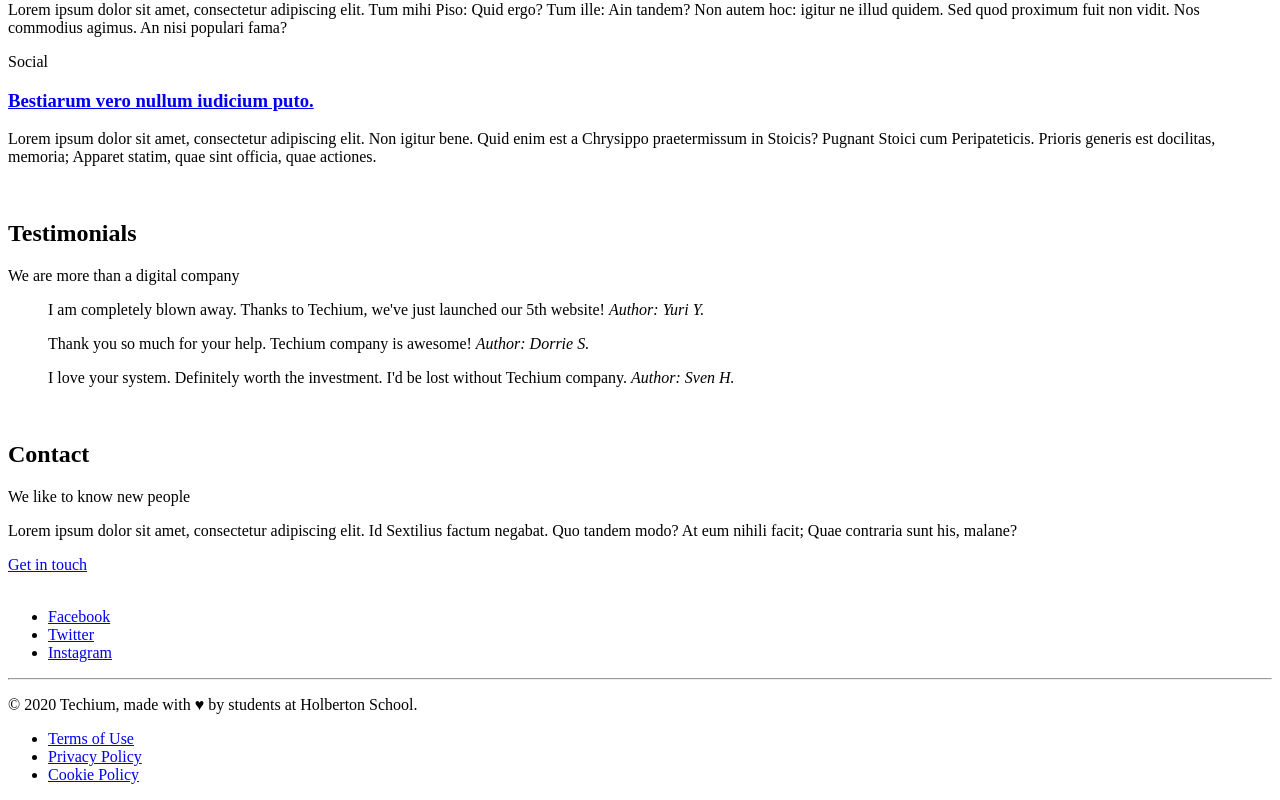
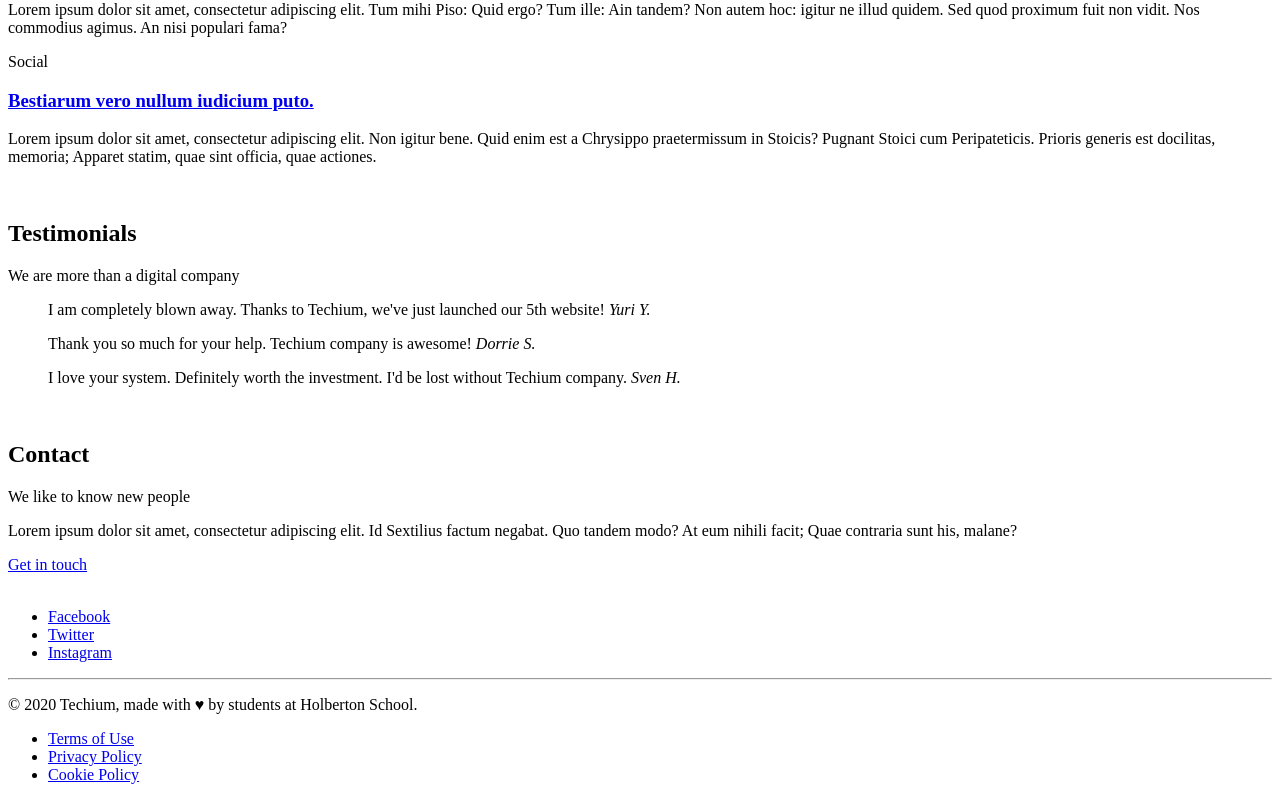
Before and after one commit to LeroySBN/alx-frontend, a plain HTML site: page 0x00-html_advanced/29-index.html in a window 1280 px wide. Shown: the part 1708-2508 px from the top of the page. Drawn offline with Linux system fonts and the light colour scheme.

Commit message:
Client quotes

```diff
--- a/0x00-html_advanced/29-index.html
+++ b/0x00-html_advanced/29-index.html
@@ -138,17 +138,26 @@
           <div>
             <article>
               <blockquote>
-                <p>I am completely blown away. Thanks to Techium, we've just launched our 5th website! <cite>Author: Yuri Y.</cite></p>
+                <p>
+                  I am completely blown away. Thanks to Techium, we've just launched our 5th website!
+                  <cite>Yuri Y.</cite>
+                </p>
               </blockquote>
             </article>
             <article>
               <blockquote>
-                <p>Thank you so much for your help. Techium company is awesome! <cite>Author: Dorrie S.</cite></p>
+                <p>
+                  Thank you so much for your help. Techium company is awesome!
+                  <cite>Dorrie S.</cite>
+                </p>
               </blockquote>
             </article>
             <article>
               <blockquote>
-                <p>I love your system. Definitely worth the investment. I'd be lost without Techium company. <cite>Author: Sven H.</cite></p>
+                <p>
+                  I love your system. Definitely worth the investment. I'd be lost without Techium company.
+                  <cite>Sven H.</cite>
+                </p>
               </blockquote>
             </article>
           </div>
```
